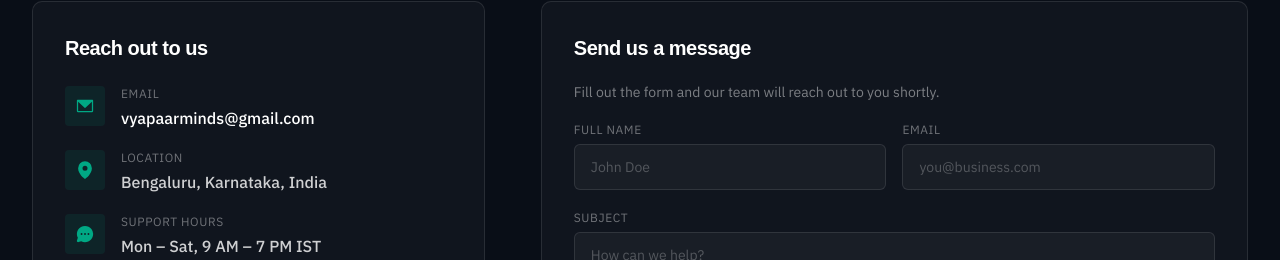
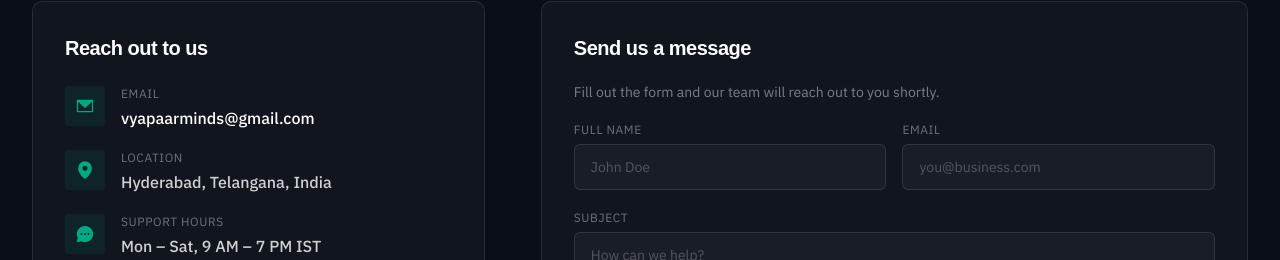
Before and after one commit to SarthakTambat/VyaparMind, a React (Create React App) app in the folder frontend/: page / in a window 1280 px wide. Shown: the part 5685-5945 px from the top of the page. Built offline with nearby package versions, Linux system fonts and the light colour scheme; no server answers; a web font is replaced by a local one.

Commit message:
Update location to Hyderabad

```diff
--- a/frontend/src/pages/Landing.jsx
+++ b/frontend/src/pages/Landing.jsx
@@ -548,7 +548,7 @@ function ContactUs() {
                   </div>
                   <div>
                     <div className="text-xs uppercase tracking-wider text-white/40 mb-1">Location</div>
-                    <p className="text-white/80 font-medium">Bengaluru, Karnataka, India</p>
+                    <p className="text-white/80 font-medium">Hyderabad, Telangana, India</p>
                   </div>
                 </div>
                 <div className="flex items-start gap-4">
```
